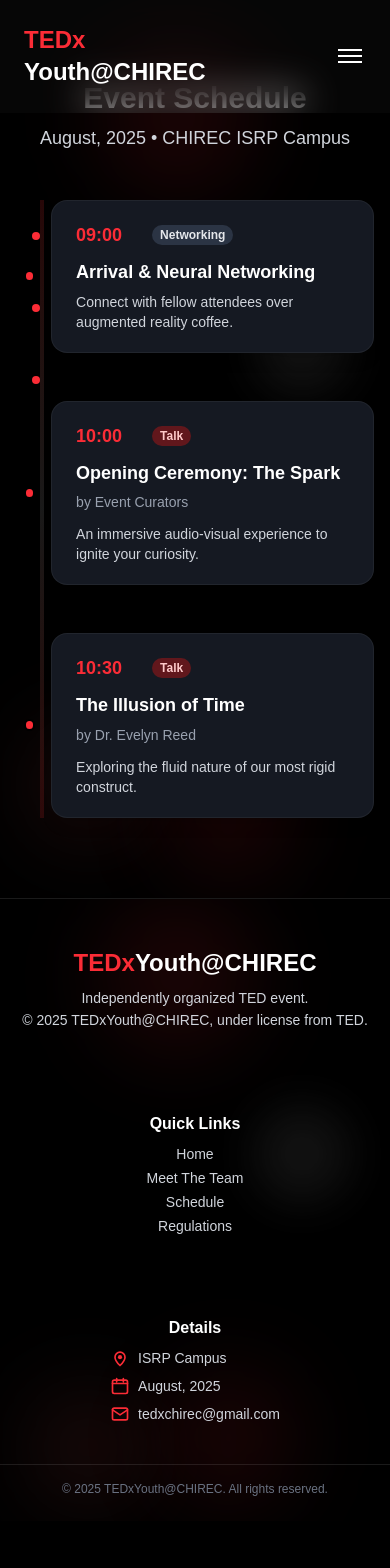
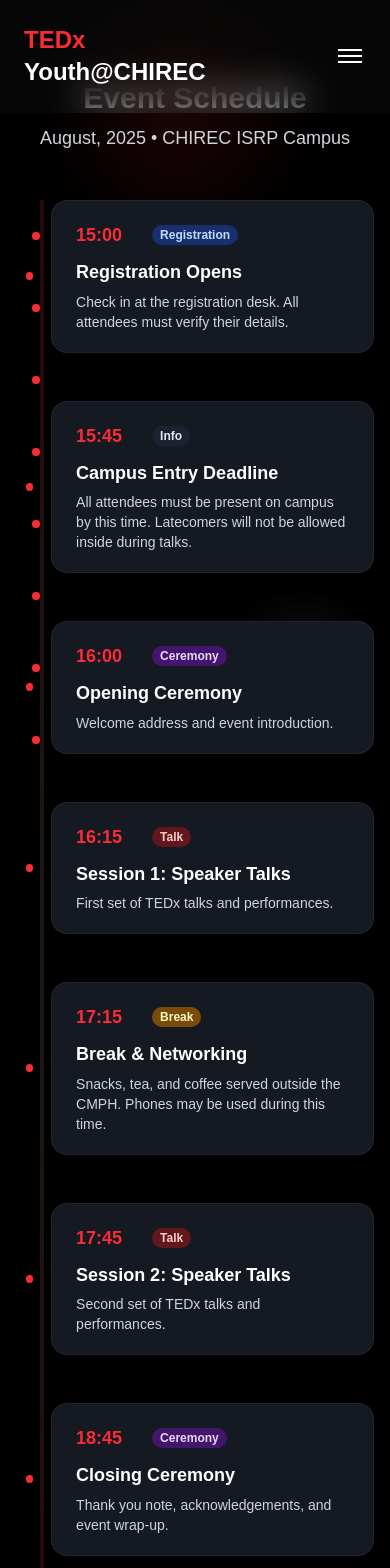
Before and after one commit to tedxchirec/tedx-website, a Next.js app: page /schedule in a window 390 px wide. Shown: the top 1568 px of the page. Before the commit the page ends 1521 px from the top, so only its background shows below. Built offline with nearby package versions, Linux system fonts and the light colour scheme.

Commit message:
schedule fix

```diff
--- a/src/app/meet-the-team/page.tsx
+++ b/src/app/meet-the-team/page.tsx
@@ -14,23 +14,21 @@ export default function MeetTheTeamPage() {
     <div className="relative min-h-screen flex flex-col items-center justify-start bg-black">
       {/* Subtle Abstract Shapes on the sides */}
       <div className="absolute inset-0 overflow-hidden pointer-events-none">
-        {/* Left side shapes */}
-        <div className="absolute left-4 md:left-10 top-1/4 w-20 md:w-32 h-20 md:h-32 bg-red-500/5 rounded-full blur-xl animate-pulse"></div>
-        <div className="absolute left-8 md:left-20 top-1/2 w-10 md:w-16 h-10 md:h-16 bg-white/3 rounded-lg rotate-45 animate-float"></div>
-        <div className="absolute left-2 md:left-5 bottom-1/3 w-14 md:w-24 h-14 md:h-24 bg-red-400/8 rounded-full blur-lg"></div>
-
-        {/* Right side shapes */}
-        <div className="absolute right-4 md:right-10 top-1/3 w-16 md:w-28 h-16 md:h-28 bg-red-500/6 rounded-full blur-xl animate-pulse [animation-delay:1s]"></div>
-        <div className="absolute right-8 md:right-16 bottom-1/4 w-12 md:w-20 h-12 md:h-20 bg-white/4 rounded-lg rotate-12 animate-float [animation-delay:2s]"></div>
-        <div className="absolute right-2 md:right-8 top-2/3 w-8 md:w-12 h-8 md:h-12 bg-red-300/5 rounded-full blur-md"></div>
-
-        {/* Top shapes */}
-        <div className="absolute top-4 md:top-10 left-1/3 w-4 md:w-6 h-4 md:h-6 bg-red-500/10 rounded-full animate-ping [animation-delay:3s]"></div>
-        <div className="absolute top-8 md:top-16 right-1/3 w-3 md:w-4 h-3 md:h-4 bg-white/6 rounded-full animate-bounce [animation-delay:1.5s]"></div>
-
-        {/* Bottom shapes */}
-        <div className="absolute bottom-6 md:bottom-12 left-1/4 w-5 md:w-8 h-5 md:h-8 bg-red-400/7 rounded-lg rotate-45 animate-pulse [animation-delay:2.5s]"></div>
-        <div className="absolute bottom-10 md:bottom-20 right-1/4 w-6 md:w-10 h-6 md:h-10 bg-white/3 rounded-full animate-float [animation-delay:4s]"></div>
+        {/* Centered and mobile-friendly shapes */}
+        <div className="absolute left-1/2 top-8 w-32 h-32 bg-red-500/10 rounded-full blur-2xl animate-float" style={{ animationDelay: '0.3s', transform: 'translateX(-50%)' }}></div>
+        <div className="absolute left-1/2 bottom-8 w-24 h-24 bg-white/10 rounded-full blur-xl animate-pulse" style={{ animationDelay: '1.1s', transform: 'translateX(-50%)' }}></div>
+        <div className="absolute left-1/2 top-1/2 w-20 h-20 bg-red-400/10 rounded-full blur-2xl animate-float" style={{ animationDelay: '2.2s', transform: 'translate(-50%, -50%)' }}></div>
+        {/* Existing shapes, now with responsive tweaks */}
+        <div className="hidden md:block absolute left-4 md:left-10 top-1/4 w-20 md:w-32 h-20 md:h-32 bg-red-500/5 rounded-full blur-xl animate-pulse"></div>
+        <div className="hidden md:block absolute left-8 md:left-20 top-1/2 w-10 md:w-16 h-10 md:h-16 bg-white/3 rounded-lg rotate-45 animate-float"></div>
+        <div className="hidden md:block absolute left-2 md:left-5 bottom-1/3 w-14 md:w-24 h-14 md:h-24 bg-red-400/8 rounded-full blur-lg"></div>
+        <div className="hidden md:block absolute right-4 md:right-10 top-1/3 w-16 md:w-28 h-16 md:h-28 bg-red-500/6 rounded-full blur-xl animate-pulse [animation-delay:1s]"></div>
+        <div className="hidden md:block absolute right-8 md:right-16 bottom-1/4 w-12 md:w-20 h-12 md:h-20 bg-white/4 rounded-lg rotate-12 animate-float [animation-delay:2s]"></div>
+        <div className="hidden md:block absolute right-2 md:right-8 top-2/3 w-8 md:w-12 h-8 md:h-12 bg-red-300/5 rounded-full blur-md"></div>
+        <div className="hidden md:block absolute top-4 md:top-10 left-1/3 w-4 md:w-6 h-4 md:h-6 bg-red-500/10 rounded-full animate-ping [animation-delay:3s]"></div>
+        <div className="hidden md:block absolute top-8 md:top-16 right-1/3 w-3 md:w-4 h-3 md:h-4 bg-white/6 rounded-full animate-bounce [animation-delay:1.5s]"></div>
+        <div className="hidden md:block absolute bottom-6 md:bottom-12 left-1/4 w-5 md:w-8 h-5 md:h-8 bg-red-400/7 rounded-lg rotate-45 animate-pulse [animation-delay:2.5s]"></div>
+        <div className="hidden md:block absolute bottom-10 md:bottom-20 right-1/4 w-6 md:w-10 h-6 md:h-10 bg-white/3 rounded-full animate-float [animation-delay:4s]"></div>
       </div>
       <h1 className="text-4xl md:text-6xl font-bold text-center text-white pt-32 md:pt-40 mb-12 md:mb-20 z-10">
         Meet the <span className="text-red-500">TEDx</span>Youth@CHIREC Team
--- a/src/app/reguations/page.tsx
+++ b/src/app/reguations/page.tsx
@@ -8,10 +8,14 @@ export default function RegulationsPage() {
     <AnimatedSection className="relative min-h-screen flex flex-col items-center justify-center bg-black overflow-hidden px-4 py-20 md:py-32">
       {/* Abstract background elements */}
       <div className="absolute inset-0 pointer-events-none -z-10">
-        <div className="absolute left-1/4 top-0 w-40 h-40 bg-red-500/10 rounded-full blur-2xl animate-float" style={{ animationDelay: "0.5s" }} />
-        <div className="absolute right-10 top-1/3 w-24 h-24 bg-white/10 rounded-full blur-xl animate-pulse" style={{ animationDelay: "1.2s" }} />
-        <div className="absolute left-8 bottom-0 w-28 h-28 bg-red-400/10 rounded-full blur-2xl animate-float" style={{ animationDelay: "2s" }} />
-        <div className="absolute right-1/4 bottom-0 w-32 h-32 bg-red-500/10 rounded-full blur-2xl animate-float" style={{ animationDelay: "2.5s" }} />
+        {/* Centered and mobile-friendly shapes */}
+        <div className="absolute left-1/2 top-8 w-32 h-32 bg-red-500/10 rounded-full blur-2xl animate-float" style={{ animationDelay: '0.3s', transform: 'translateX(-50%)' }} />
+        <div className="absolute left-1/2 bottom-8 w-24 h-24 bg-white/10 rounded-full blur-xl animate-pulse" style={{ animationDelay: '1.1s', transform: 'translateX(-50%)' }} />
+        {/* Existing shapes, now with responsive tweaks */}
+        <div className="hidden md:block absolute left-1/4 top-0 w-40 h-40 bg-red-500/10 rounded-full blur-2xl animate-float" style={{ animationDelay: "0.5s" }} />
+        <div className="hidden md:block absolute right-10 top-1/3 w-24 h-24 bg-white/10 rounded-full blur-xl animate-pulse" style={{ animationDelay: "1.2s" }} />
+        <div className="hidden md:block absolute left-8 bottom-0 w-28 h-28 bg-red-400/10 rounded-full blur-2xl animate-float" style={{ animationDelay: "2s" }} />
+        <div className="hidden md:block absolute right-1/4 bottom-0 w-32 h-32 bg-red-500/10 rounded-full blur-2xl animate-float" style={{ animationDelay: "2.5s" }} />
       </div>
       <div className="w-full max-w-3xl mx-auto text-center relative z-10">
         <h1 className="text-3xl md:text-5xl font-bold text-red-500 mb-8 drop-shadow-lg">Attendee Rules and Regulations</h1>
--- a/src/components/ui/ScheduleSection.tsx
+++ b/src/components/ui/ScheduleSection.tsx
@@ -7,37 +7,69 @@ interface ScheduleItem {
   title: string;
   subtitle?: string;
   description: string;
-  type: "talk" | "networking" | "break" | string;
+  type: "talk" | "info" | "break" | "ceremony" | "registration" | string;
 }
 
 const schedule: ScheduleItem[] = [
   {
-    time: "09:00",
-    title: "Arrival & Neural Networking",
-    description: "Connect with fellow attendees over augmented reality coffee.",
-    type: "networking",
+    time: "15:00",
+    title: "Registration Opens",
+    description:
+      "Check in at the registration desk. All attendees must verify their details.",
+    type: "registration",
   },
   {
-    time: "10:00",
-    title: "Opening Ceremony: The Spark",
-    subtitle: "by Event Curators",
+    time: "15:45",
+    title: "Campus Entry Deadline",
     description:
-      "An immersive audio-visual experience to ignite your curiosity.",
+      "All attendees must be present on campus by this time. Latecomers will not be allowed inside during talks.",
+    type: "info",
+  },
+  {
+    time: "16:00",
+    title: "Opening Ceremony",
+    description: "Welcome address and event introduction.",
+    type: "ceremony",
+  },
+  {
+    time: "16:15",
+    title: "Session 1: Speaker Talks",
+    description: "First set of TEDx talks and performances.",
     type: "talk",
   },
   {
-    time: "10:30",
-    title: "The Illusion of Time",
-    subtitle: "by Dr. Evelyn Reed",
-    description: "Exploring the fluid nature of our most rigid construct.",
+    time: "17:15",
+    title: "Break & Networking",
+    description:
+      "Snacks, tea, and coffee served outside the CMPH. Phones may be used during this time.",
+    type: "break",
+  },
+  {
+    time: "17:45",
+    title: "Session 2: Speaker Talks",
+    description: "Second set of TEDx talks and performances.",
     type: "talk",
   },
-  // Add more items as needed
+  {
+    time: "18:45",
+    title: "Closing Ceremony",
+    description: "Thank you note, acknowledgements, and event wrap-up.",
+    type: "ceremony",
+  },
+  {
+    time: "19:00",
+    title: "Event Ends",
+    description:
+      "Attendees depart. Please ensure you have all your belongings.",
+    type: "info",
+  },
 ];
 
 const typeColors: Record<string, string> = {
+  registration: "bg-blue-900/70 text-blue-200",
+  info: "bg-gray-800/70 text-gray-200",
+  ceremony: "bg-purple-900/70 text-purple-200",
   talk: "bg-red-900/70 text-red-200",
-  networking: "bg-gray-700/70 text-gray-200",
   break: "bg-yellow-700/70 text-yellow-100",
 };
 
@@ -197,7 +229,9 @@ const ScheduleSection: React.FC = () => {
                     {item.subtitle}
                   </div>
                 )}
-                <div className="text-sm text-gray-300 group-hover/card:text-gray-100 transition-colors duration-300">{item.description}</div>
+                <div className="text-sm text-gray-300 group-hover/card:text-gray-100 transition-colors duration-300">
+                  {item.description}
+                </div>
               </div>
             </div>
           ))}
```
